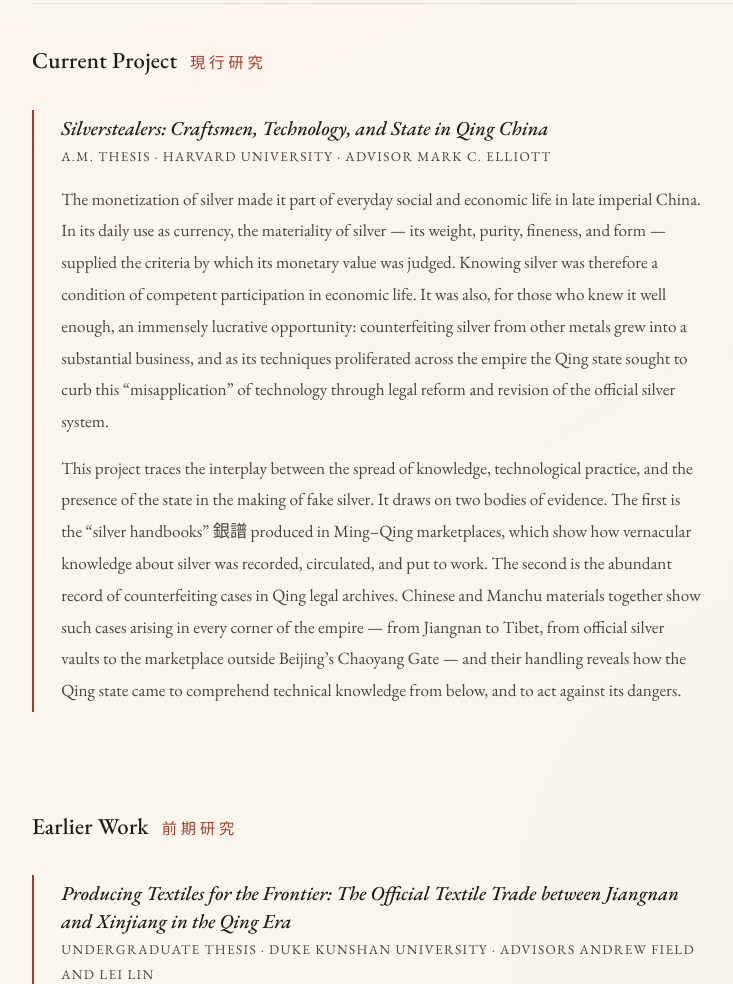
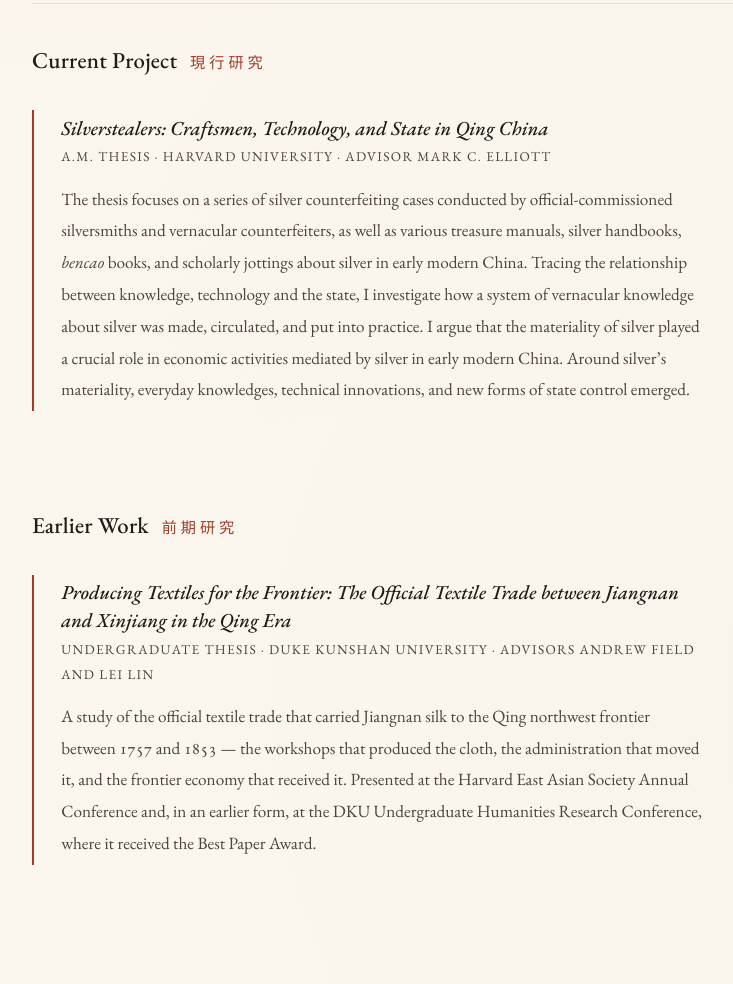
Before and after one commit to ziyuqiu0413/ziyuqiu0413.github.io, a plain HTML site: page research.html in a window 1280 px wide. Shown: the part 782-1766 px from the top of the page, without its empty margins (144-877 px from the left). Drawn offline with nearby package versions, Linux system fonts and the light colour scheme.

Commit message:
Replace Current Project description with author's thesis abstract
Co-Authored-By: Claude Opus 5 <noreply@anthropic.com>

```diff
--- a/research.html
+++ b/research.html
@@ -73,26 +73,15 @@
       <h3><cite>Silverstealers: Craftsmen, Technology, and State in Qing China</cite></h3>
       <p class="project__meta">A.M. thesis · Harvard University · Advisor Mark C. Elliott</p>
 
-      <p>The monetization of silver made it part of everyday social and economic life in
-         late imperial China. In its daily use as currency, the materiality of silver —
-         its weight, purity, fineness, and form — supplied the criteria by which its
-         monetary value was judged. Knowing silver was therefore a condition of competent
-         participation in economic life. It was also, for those who knew it well enough,
-         an immensely lucrative opportunity: counterfeiting silver from other metals grew
-         into a substantial business, and as its techniques proliferated across the
-         empire the Qing state sought to curb this “misapplication” of technology through
-         legal reform and revision of the official silver system.</p>
-
-      <p>This project traces the interplay between the spread of knowledge, technological
-         practice, and the presence of the state in the making of fake silver. It draws
-         on two bodies of evidence. The first is the “silver handbooks”
-         <span class="han">銀譜</span> produced in Ming–Qing marketplaces, which show how vernacular
-         knowledge about silver was recorded, circulated, and put to work. The second is
-         the abundant record of counterfeiting cases in Qing legal archives. Chinese and
-         Manchu materials together show such cases arising in every corner of the empire
-         — from Jiangnan to Tibet, from official silver vaults to the marketplace outside
-         Beijing’s Chaoyang Gate — and their handling reveals how the Qing state came to
-         comprehend technical knowledge from below, and to act against its dangers.</p>
+      <p>The thesis focuses on a series of silver counterfeiting cases conducted by
+         official-commissioned silversmiths and vernacular counterfeiters, as well as
+         various treasure manuals, silver handbooks, <em>bencao</em> books, and scholarly
+         jottings about silver in early modern China. Tracing the relationship between
+         knowledge, technology and the state, I investigate how a system of vernacular
+         knowledge about silver was made, circulated, and put into practice. I argue that
+         the materiality of silver played a crucial role in economic activities mediated
+         by silver in early modern China. Around silver’s materiality, everyday
+         knowledges, technical innovations, and new forms of state control emerged.</p>
     </div>
   </section>
 
```
